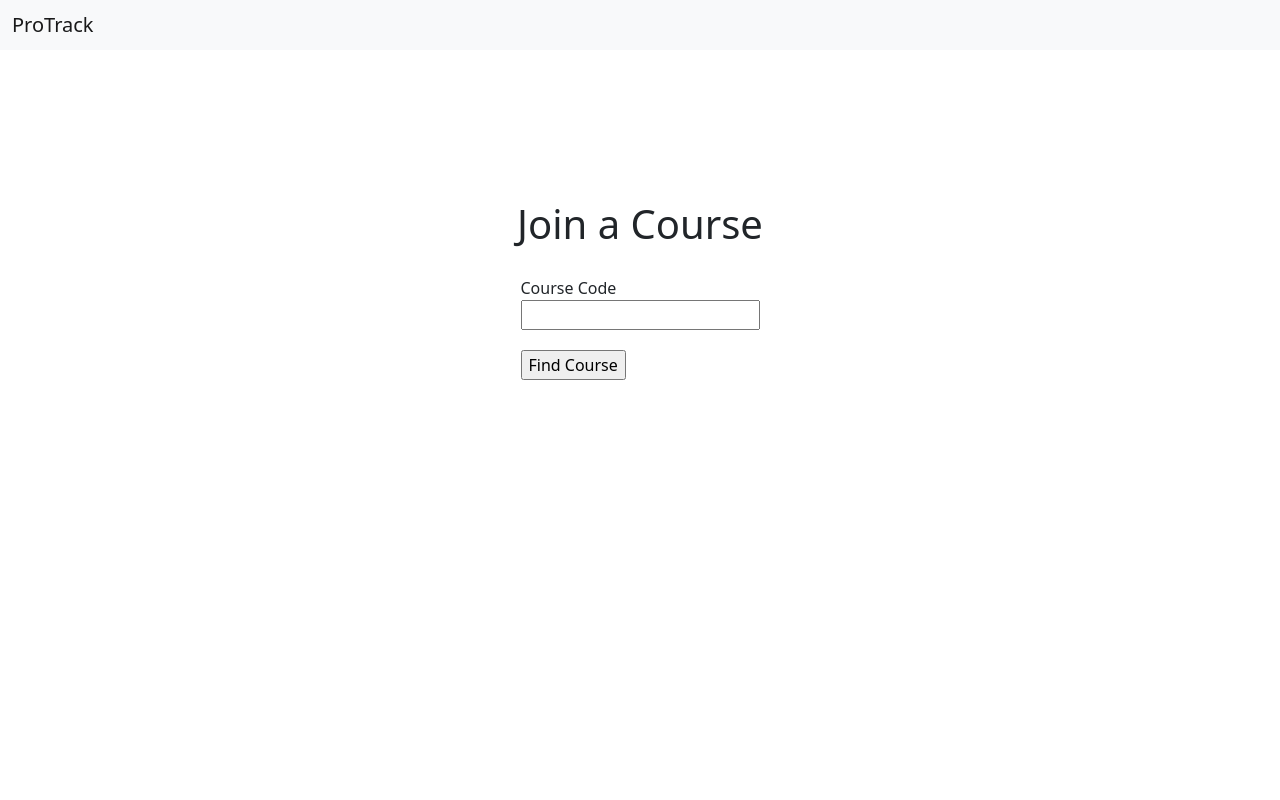
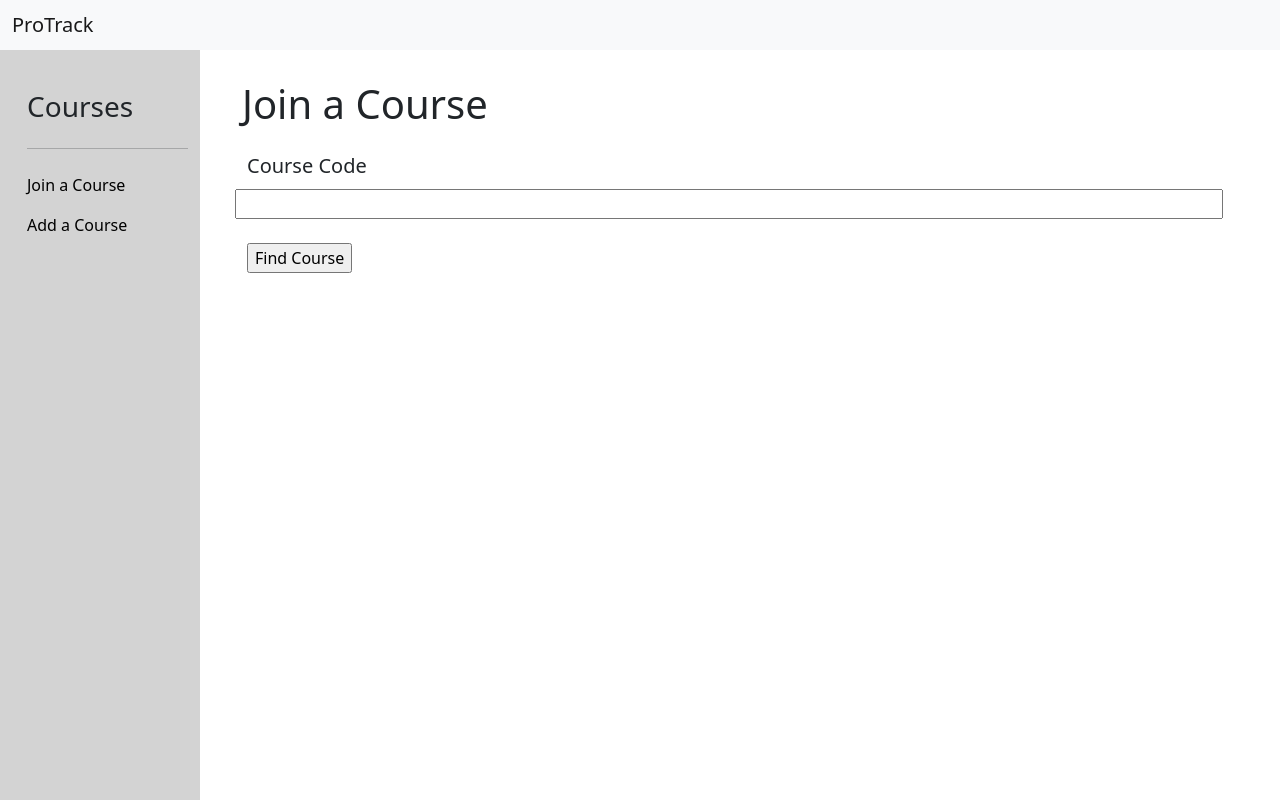
Before and after one commit to annegu/TravelBud, a Flask app: page /findCourse in a window 1280 px wide. Run offline with Flask 2, Linux system fonts and the light colour scheme.

Commit message:
Reformat 'Join a Course' page

```diff
--- a/templates/joinCourse.html
+++ b/templates/joinCourse.html
@@ -6,30 +6,65 @@
     <link rel="stylesheet" href="https://cdn.jsdelivr.net/npm/bootstrap@5.0.0-beta1/dist/css/bootstrap.min.css" integrity="sha384-giJF6kkoqNQ00vy+HMDP7azOuL0xtbfIcaT9wjKHr8RbDVddVHyTfAAsrekwKmP1" crossorigin="anonymous">
     <link rel="stylesheet" href="static/style.css" />
 </head>
+<body>
+    <!-- Side Nav Bar -->
+    <nav class = "navbar-fixed-left">
+        <div class="container-fluid">
+            <div class="navbar-header">
+                <a class="navbar-brand" href="#"></a>
+            </div>
+        <h3 class= "sidebar-title">Courses</h3>
+        <ul class="nav navbar-nav">
+
+            {%for c in Courses %}
+
+            {% if courseName == c %}<li class="nav-item active">{%endif%}
+            {% if courseName == c %}<li class="nav-item">{%endif%}
+                <a class="nav-link" href="{{url_for('changePage', curCourse = c )}}">{{c}}</a>
+            </li>
+            {% endfor %}
+
+            <hr>
+
+            <li class="nav-item active">
+                <a class="nav-link" href="/findCourse">Join a Course</a>
+            </li>
+
+            <li class="nav-item">
+                <a class="nav-link" href="/newCourse">Add a Course</a>
+            </li>
+
+         </ul>
+        </div>
+    </nav>
+
     <!-- Top Nav Bar -->
     <nav class = "navbar sticky-top navbar-expand-md navbar-light bg-light">
         <div class="container-fluid">
             <div class="navbar-header">
-            <a class="navbar-brand" href="#">ProTrack</a>
+                <a class="navbar-brand" href="/">ProTrack</a>
             </div>
         </div>
     </nav>
 
-  <div class="join-title">
-    <h1>Join a Course</h1>
-  </div>
+    <!-- Add course main page -->
+    <div class="main">
+        <div class="container-fluid">
+            <h1 class="page-title">Join a Course</h1>
 
-    <div class="signin">
             {% if form %}
-        <form action="{{url_for('findCourse')}}" method="POST">
-            <div class="form-group" >
-                <label for="exampleInputEmail1">Course Code</label>
+            <form action="{{url_for('findCourse')}}" method="POST" style="padding:5px;">
+
+                <div class="row" >
+                    <label for="exampleInputEmail1" class="form-label">Course Code</label>
                     <br>
                     {{ form.courseCode }}
                 </div>
+                <br>
                 {{ form.csrf_token }}
                 {{ form.submit }}
             </form>
             {% endif %}
         </div>
+    </div>
 </body>
```
Lines whose indentation alone changed are shown as unchanged.
